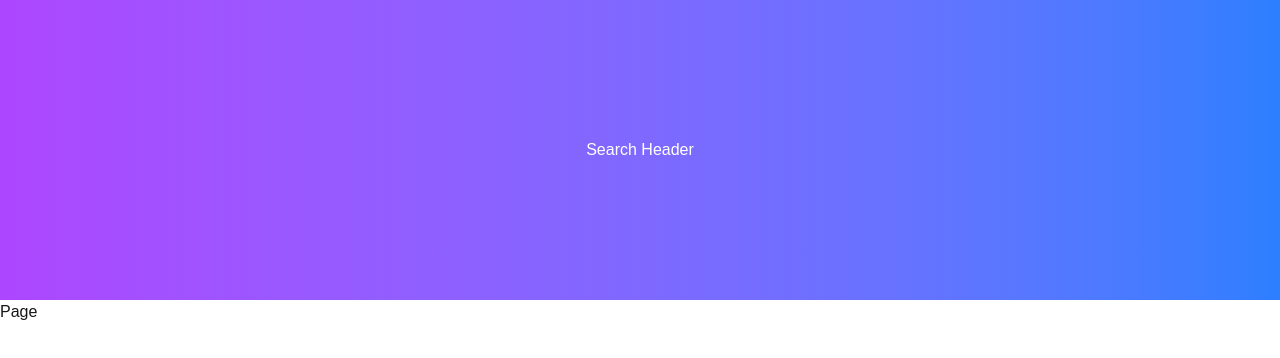
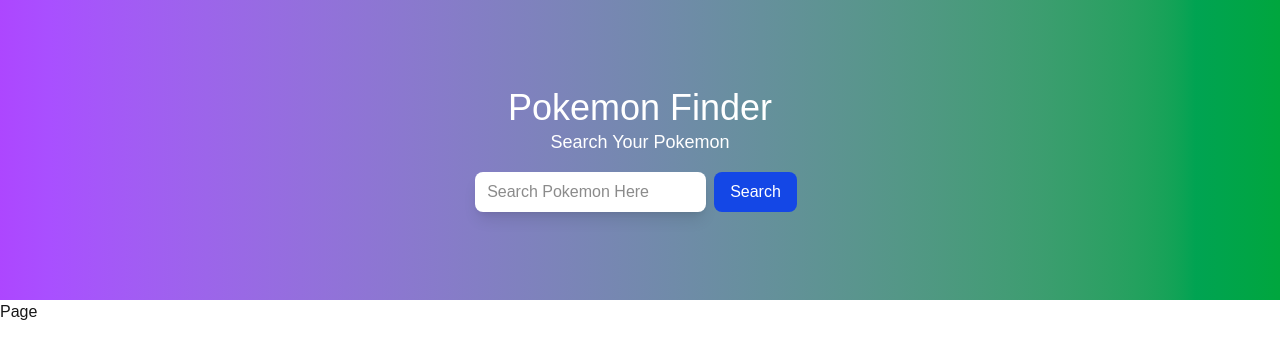
Before and after one commit to Sahasawat-Boss/get-search-dynamic-routes, a Next.js app: page / in a window 1280 px wide. Shown: the top 358 px of the page. Built offline with nearby package versions, Linux system fonts and the light colour scheme.

Commit message:
update header compoents

```diff
--- a/src/app/Components/SearchHeader.jsx
+++ b/src/app/Components/SearchHeader.jsx
@@ -2,9 +2,19 @@ import React from 'react'
 
 function SearchHeader() {
   return (
-    <div className='bg-gradient-to-r from-purple-500 to-blue-500 h-[300px] flex justify-center items-center text-white'>
-      Search Header
-    </div>
+    <header className='bg-gradient-to-r from-purple-500 to-green-600 h-[300px] flex justify-center items-center '>
+      <div className='text-center'>
+        <h1 className='text-white text-4xl'>Pokemon Finder</h1>
+        <p className='text-white text-lg'>Search Your Pokemon</p>
+        <form action="" className='flex mt-4'>
+          <input
+            type="text"
+            className='w-full px-3 py-2 bg-white rounded-lg shadow-lg'
+            placeholder='Search Pokemon Here'/>
+            <button className='mx-2 px-4 py-2 bg-blue-700 text-white rounded-lg cursor-pointer'>Search</button>
+        </form>
+      </div>
+    </header>
   )
 }
 
```
